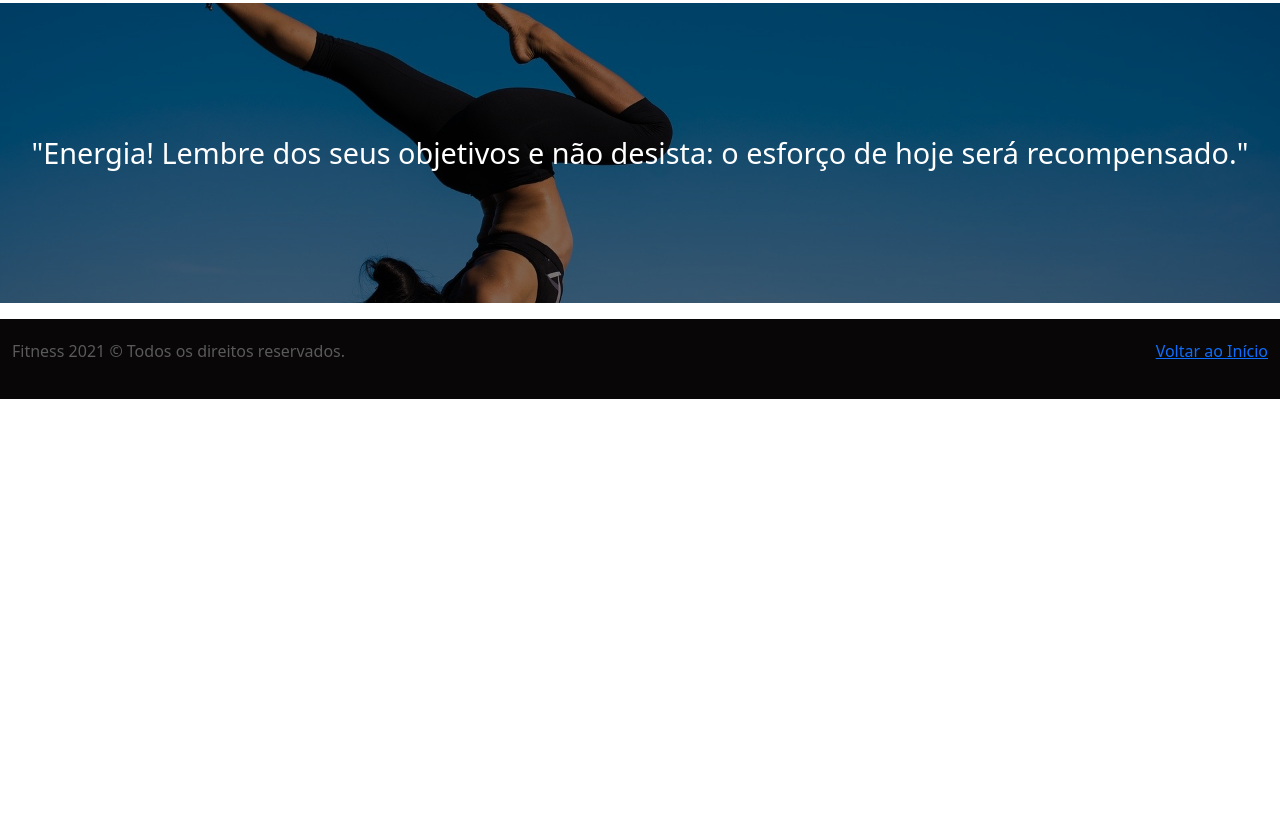
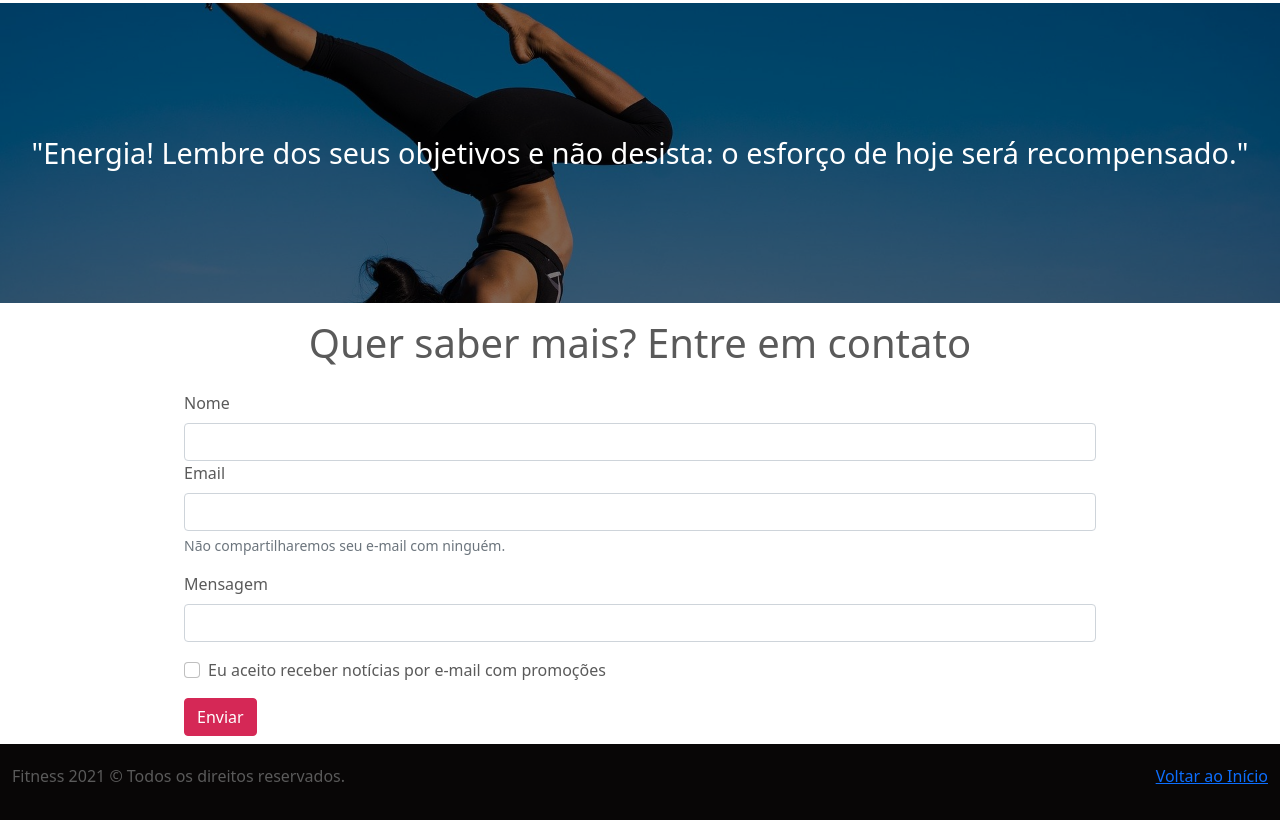
Before and after one commit to FabioMiguelJr/carousel, a plain HTML site: page index.html in a window 1280 px wide. Shown: the part 1768-2588 px from the top of the page. Before the commit the page ends 2167 px from the top, so only its background shows below. Drawn offline with Linux system fonts and the light colour scheme.

Commit message:
Inclusão do formulário de inscrição do contato

```diff
--- a/index.html
+++ b/index.html
@@ -200,6 +200,28 @@
             <section class="parallax parallax-two">
                 <blockquote class="quote">"Energia! Lembre dos seus objetivos e não desista: o esforço de hoje será recompensado."</blockquote>
             </section>
+            <!-- Formulário -->
+            <section class="container mb-2">
+                <h2 class="display-6 text-center mb-4">Quer saber mais? Entre em contato</h2>
+                <form class="container">
+                    <div class="mb-3">
+                        <label for="fullname" class="form-label">Nome</label>
+                        <input type="text" class="form-control" id="fullname" aria-describedby="fullname" />
+                        <label for="exampleInputEmail1" class="form-label">Email</label>
+                        <input type="email" class="form-control" id="exampleInputEmail1" aria-describedby="emailHelp" />
+                        <div id="emailHelp" class="form-text">Não compartilharemos seu e-mail com ninguém.</div>
+                    </div>
+                    <div class="mb-3">
+                        <label for="message" class="form-label">Mensagem</label>
+                        <input type="textarea" class="form-control" id="message" />
+                    </div>
+                    <div class="mb-3 form-check">
+                        <input type="checkbox" class="form-check-input" id="check" />
+                        <label class="form-check-label" for="check">Eu aceito receber notícias por e-mail com promoções</label>
+                    </div>
+                    <button type="submit" class="btn btn-primary">Enviar</button>
+                </form>
+            </section>
             <!-- FOOTER -->
             <footer class="container-fluid footer">
                 <p class="float-end"><a href="#">Voltar ao Início</a></p>
```
